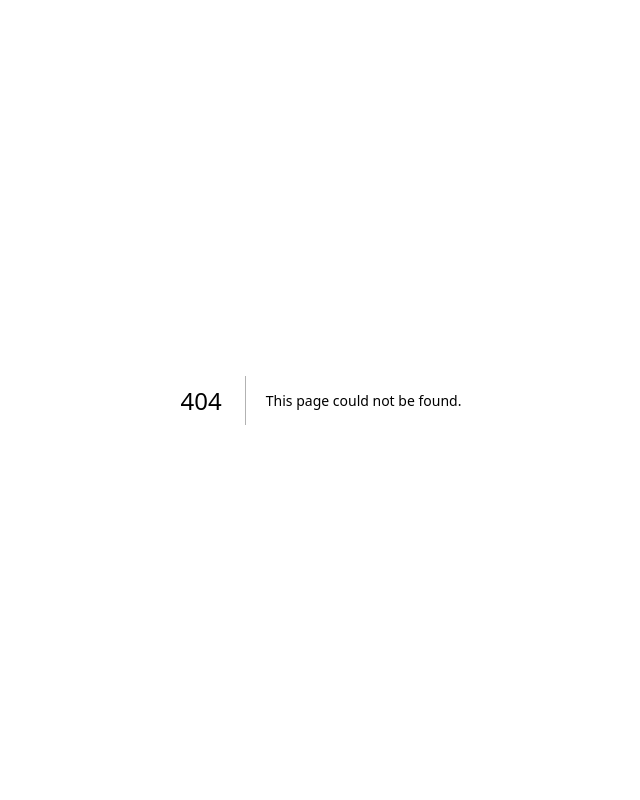
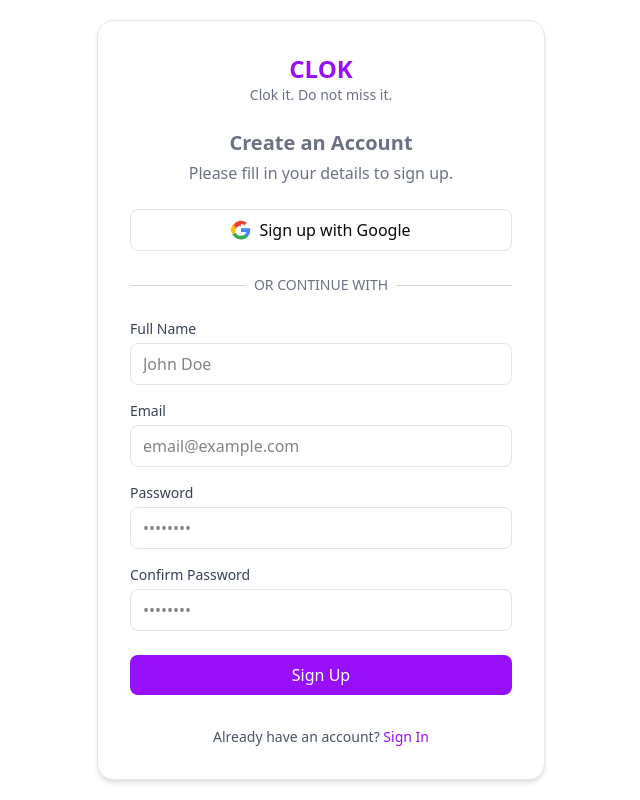
Before and after one commit to Annu650/Clok, a Next.js app in the folder frontend/: page /Auth/SignUp in a window 1280 px wide. Before the commit this address had no page. Shown: the whole page, without its empty margins (319-959 px from the left). Built offline with nearby package versions, Linux system fonts and the light colour scheme.

Commit message:
feat : add auth redirection

```diff
--- a/frontend/src/app/Auth/page.tsx
+++ b/frontend/src/app/Auth/SignIn/page.tsx
@@ -1,6 +1,9 @@
+'use client'
 import React from "react";
+import { useRouter } from "next/navigation";
 
 function SignIn() {
+  const router = useRouter();
   return (
     <div className="flex items-center justify-center min-h-screen bg-white">
       <div className="w-full max-w-md p-8 bg-white shadow-md rounded-2xl border border-gray-200">
@@ -93,7 +96,7 @@ function SignIn() {
         <p className="mt-4 text-sm text-center text-gray-600">
           <p>Do not have an account?</p>
           {" "}
-          <a href="#" className="text-purple-600 font-medium hover:underline">
+          <a href="#" className="text-purple-600 font-medium hover:underline" onClick={() => router.push("/Auth/SignUp")}>
             Sign Up
           </a>
         </p>
--- /dev/null
+++ b/frontend/src/app/Auth/SignUp/page.tsx
@@ -0,0 +1,125 @@
+
+'use client'
+import React from "react";
+import { useRouter } from "next/navigation";
+
+function SignUp() {
+  const router = useRouter();
+  return (
+    <div className="flex items-center justify-center min-h-screen bg-white">
+      <div className="w-full max-w-md p-8 bg-white shadow-md rounded-2xl border border-gray-200">
+        {/* Logo */}
+        <div className="flex justify-center mb-6 flex-col items-center">
+          <h1 className="text-2xl font-bold text-purple-600">CLOK</h1>
+          <p className="text-sm text-gray-500">Clok it. Do not miss it.</p>
+        </div>
+
+        {/* Title */}
+        <h2 className="text-xl font-semibold text-center mb-1 text-gray-500">
+          Create an Account
+        </h2>
+        <p className="text-gray-500 text-center mb-6">
+          Please fill in your details to sign up.
+        </p>
+
+        {/* Google Sign Up */}
+        <button className="flex items-center justify-center w-full gap-2 px-4 py-2 border rounded-md hover:bg-gray-50">
+          {/* Google SVG */}
+          <svg
+            className="w-5 h-5"
+            viewBox="0 0 48 48"
+            xmlns="http://www.w3.org/2000/svg"
+          >
+            <path
+              fill="#EA4335"
+              d="M24 9.5c3.9 0 6.6 1.7 8.1 3.1l6-6C34.5 3.5 29.7 1.5 24 1.5 14.7 1.5 7 7.6 4.1 15.9l7.4 5.8C13 16.7 18 13.5 24 13.5z"
+            />
+            <path
+              fill="#4285F4"
+              d="M46.1 24.5c0-1.6-.1-3.1-.4-4.5H24v9h12.6c-.5 2.7-2 5-4.3 6.6l6.7 5.2C42.7 37.3 46.1 31.4 46.1 24.5z"
+            />
+            <path
+              fill="#FBBC05"
+              d="M11.5 28.3c-1.2-3.7-1.2-7.6 0-11.3l-7.4-5.8C1.5 16.6 0 20.2 0 24c0 3.8 1.5 7.4 4.1 10.3l7.4-6z"
+            />
+            <path
+              fill="#34A853"
+              d="M24 46.5c6.5 0 11.9-2.1 15.9-5.7l-6.7-5.2c-2 1.4-4.6 2.2-9.2 2.2-6 0-11-3.2-13.5-8.1l-7.4 5.8C7 40.4 14.7 46.5 24 46.5z"
+            />
+          </svg>
+          <span>Sign up with Google</span>
+        </button>
+
+        {/* Divider */}
+        <div className="flex items-center my-6">
+          <hr className="flex-grow border-gray-300" />
+          <span className="px-2 text-gray-500 text-sm">OR CONTINUE WITH</span>
+          <hr className="flex-grow border-gray-300" />
+        </div>
+
+        {/* Full Name */}
+        <div className="mb-4">
+          <label className="block mb-1 text-sm font-medium text-gray-700">
+            Full Name
+          </label>
+          <input
+            type="text"
+            placeholder="John Doe"
+            className="w-full px-3 py-2 border rounded-md focus:outline-none focus:ring-2 focus:ring-purple-500"
+          />
+        </div>
+
+        {/* Email */}
+        <div className="mb-4">
+          <label className="block mb-1 text-sm font-medium text-gray-700">
+            Email
+          </label>
+          <input
+            type="email"
+            placeholder="email@example.com"
+            className="w-full px-3 py-2 border rounded-md focus:outline-none focus:ring-2 focus:ring-purple-500"
+          />
+        </div>
+
+        {/* Password */}
+        <div className="mb-4">
+          <label className="block mb-1 text-sm font-medium text-gray-700">
+            Password
+          </label>
+          <input
+            type="password"
+            placeholder="••••••••"
+            className="w-full px-3 py-2 border rounded-md focus:outline-none focus:ring-2 focus:ring-purple-500"
+          />
+        </div>
+
+        {/* Confirm Password */}
+        <div className="mb-6">
+          <label className="block mb-1 text-sm font-medium text-gray-700">
+            Confirm Password
+          </label>
+          <input
+            type="password"
+            placeholder="••••••••"
+            className="w-full px-3 py-2 border rounded-md focus:outline-none focus:ring-2 focus:ring-purple-500"
+          />
+        </div>
+
+        {/* Sign Up Button */}
+        <button className="w-full py-2 mb-4 text-white bg-purple-600 rounded-md hover:bg-purple-700">
+          Sign Up
+        </button>
+
+        {/* Already have account */}
+        <p className="mt-4 text-sm text-center text-gray-600">
+          Already have an account?{" "}
+          <a href="#" className="text-purple-600 font-medium hover:underline" onClick={() => router.push("/Auth/SignIn")}>
+            Sign In
+          </a>
+        </p>
+      </div>
+    </div>
+  );
+}
+
+export default SignUp;
--- a/frontend/src/app/LandingPage/page.tsx
+++ b/frontend/src/app/LandingPage/page.tsx
@@ -3,8 +3,11 @@
 import Image from "next/image";
 import { motion } from "framer-motion";
 import FeedbackSection from "@/components/sections/Feedback";
+import { useRouter } from "next/navigation";
 
 export default function LandingPage() {
+
+  const router = useRouter();
 
   const scrollToSection = (id: string) => {
     const section = document.getElementById(id);
@@ -43,15 +46,16 @@ export default function LandingPage() {
           <motion.button
             whileHover={{ scale: 1.05 }}
             whileTap={{ scale: 0.95 }}
-            className="bg-purple-600 text-white px-5 py-2 rounded-lg shadow hover:bg-purple-700 transition"
+            onClick={() => router.push("/Auth/SignIn")}
+            className="bg-purple-600 text-white px-5 py-2 rounded-lg shadow hover:bg-purple-700 transition hover:cursor-pointer"
           >
-            Sign Up Now
+            Sign In
           </motion.button>
         </div>
       </motion.header>
 
       {/* Hero */}
-      <section className="flex flex-col md:flex-row items-center justify-between max-w-7xl mx-auto px-6 py-16">
+      <section className="flex flex-col md:flex-row items-center justify-between max-w-7xl mx-auto px-6 py-16 mt-5">
         <motion.div
           initial={{ x: -80, opacity: 0 }}
           animate={{ x: 0, opacity: 1 }}
@@ -67,6 +71,7 @@ export default function LandingPage() {
           <motion.button
             whileHover={{ scale: 1.05 }}
             whileTap={{ scale: 0.95 }}
+            onClick={() => router.push("/Auth/SignUp")}
             className="bg-purple-600 text-white px-6 py-3 rounded-lg shadow hover:bg-purple-700 hover:cursor-pointer transition"
           >
             Get Started
@@ -80,7 +85,7 @@ export default function LandingPage() {
           className="md:w-1/2 mt-10 md:mt-0"
         >
           <Image
-            src="/landing-illustration.png"
+            src="/Bg.jpg"
             alt="Hero Illustration"
             width={500}
             height={400}
```
Also changed, not shown: frontend/public/Bg.jpg (added).
